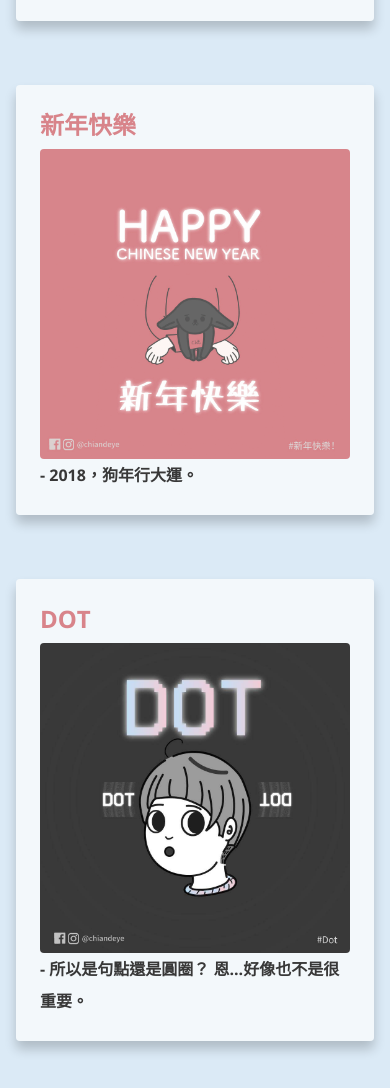
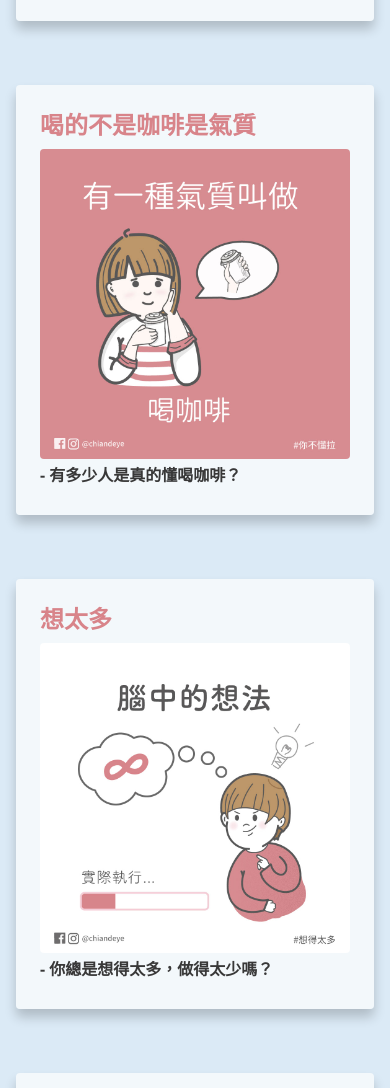
Before and after one commit to ChrisC0210/chiandeye, a plain HTML site: page index.html in a window 390 px wide. Shown: the part 5972-7060 px from the top of the page. Drawn offline with nearby package versions, Linux system fonts and the light colour scheme; a web font is replaced by a local one.

Commit message:
Add html, css

```diff
--- a/index.html
+++ b/index.html
@@ -251,37 +251,6 @@
               <div class="col-sm-6">
                 <div class="skill-card wow bounceInUp" data-wow-delay="0.3s">
                   <div class="skill-card_inner">
-                    <h4 class="skill-card_title">新年快樂</h4>
-                    <div class="imgbox">
-                      <div class="imgbox_inner">
-                        <img class="image" src="img/holiday/NewYear2018_chiandeye.gif">
-                      </div>
-                    </div>
-                    <p class="skill-card_text"> - 2018，狗年行大運。</p>
-                  </div>
-                </div>
-              </div>
-              <div class="col-sm-6">
-                <div class="skill-card wow bounceInUp" data-wow-delay="0.6s">
-                  <div class="skill-card_inner">
-                    <h4 class="skill-card_title">DOT</h4>
-                    <div class="imgbox">
-                      <div class="imgbox_inner">
-                        <img class="image" src="img/life/dot_chiandeye.jpg">
-                      </div>
-                    </div>
-                    <p class="skill-card_text">
-                      - 所以是句點還是圓圈？ 恩...好像也不是很重要。</p>
-                  </div>
-                </div>
-              </div>
-            </div>
-            <!-- -->
-            <!-- -->
-            <div class="row">
-              <div class="col-sm-6">
-                <div class="skill-card wow bounceInUp" data-wow-delay="0.3s">
-                  <div class="skill-card_inner">
                     <h4 class="skill-card_title">喝的不是咖啡是氣質</h4>
                     <div class="imgbox">
                       <div class="imgbox_inner">
```
